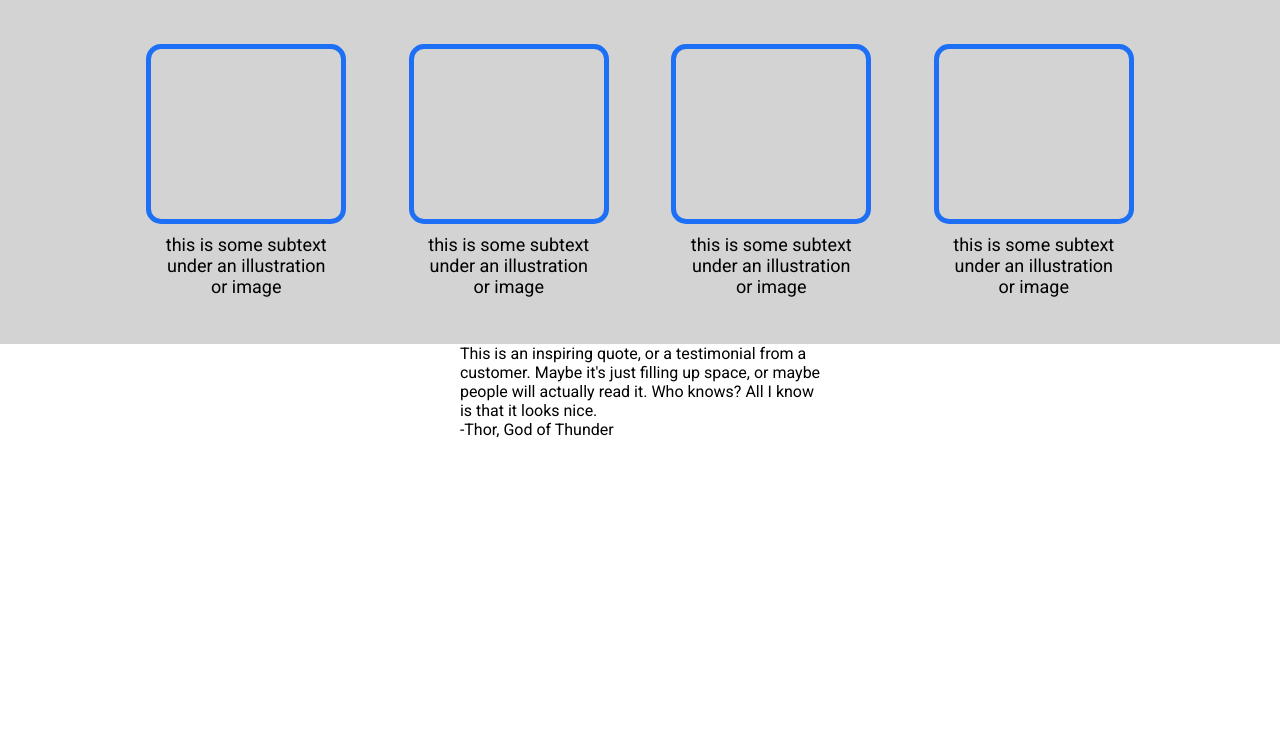
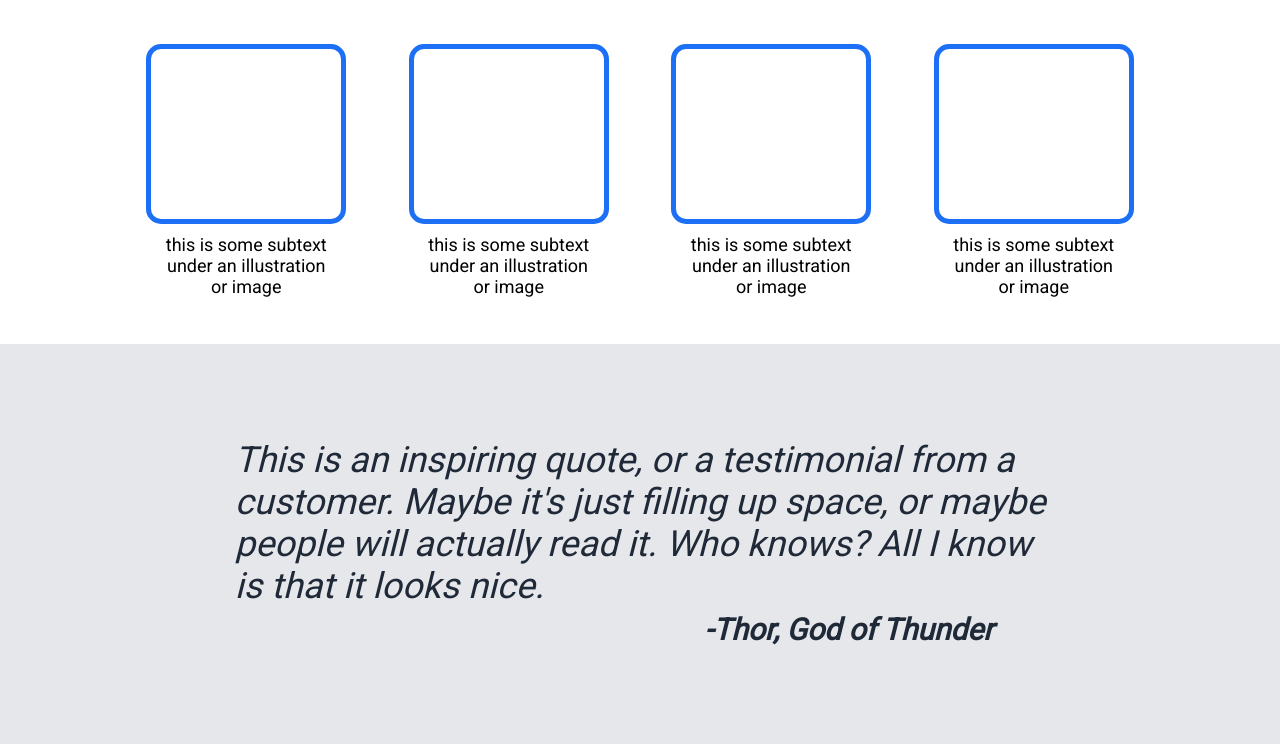
Before and after one commit to mathiasur/landing-test, a plain HTML site: page index.html in a window 1280 px wide. Shown: the part 556-1300 px from the top of the page. Before the commit the page ends 995 px from the top, so only its background shows below. Drawn offline with Linux system fonts and the light colour scheme.

Commit message:
Add styles to quote section

```diff
--- a/style.css
+++ b/style.css
@@ -120,7 +120,6 @@ button:hover {
     display: flex;
     justify-content: center;
     width: 100vw;
-    background-color: lightgray;
     height: 450px;
     text-align: center;
     align-items: center;
@@ -156,3 +155,29 @@ h2 {
 .card p {
     font-size: 18px;
 }
+
+/* ***************QUOTE*************** */
+
+.quote-container {
+    display: flex;
+    flex-direction: column;
+    justify-content: center;
+    align-items: center;
+    height: 400px;
+    background-color: #E5E7EB;
+    width: 100vw;
+}
+
+.quote {
+    font-size: 36px;
+    font-style: italic;
+    color: #1F2937;
+}
+
+span {
+    margin-left: 470px;
+    font-size: 30px;
+    font-weight: bold;
+}
+
+/* ***************FOOTER*************** */
```
